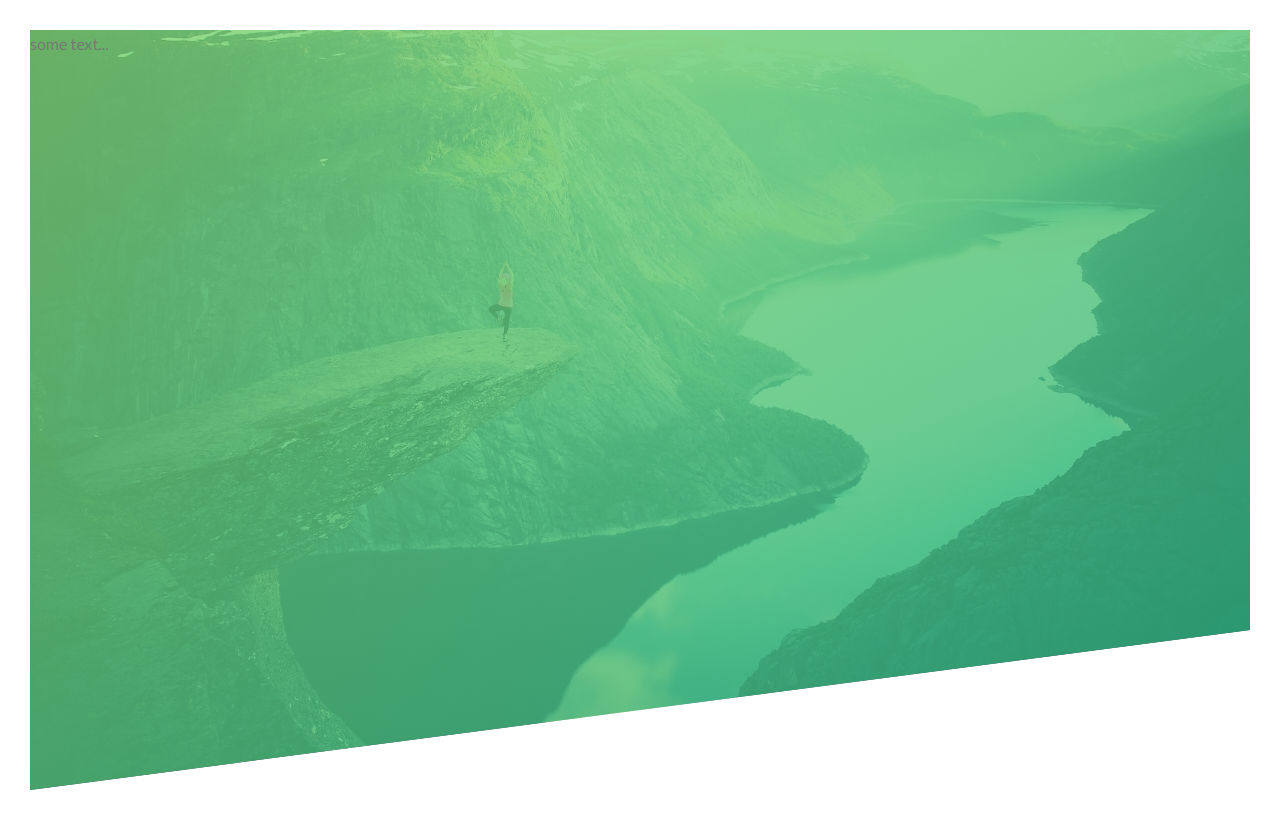
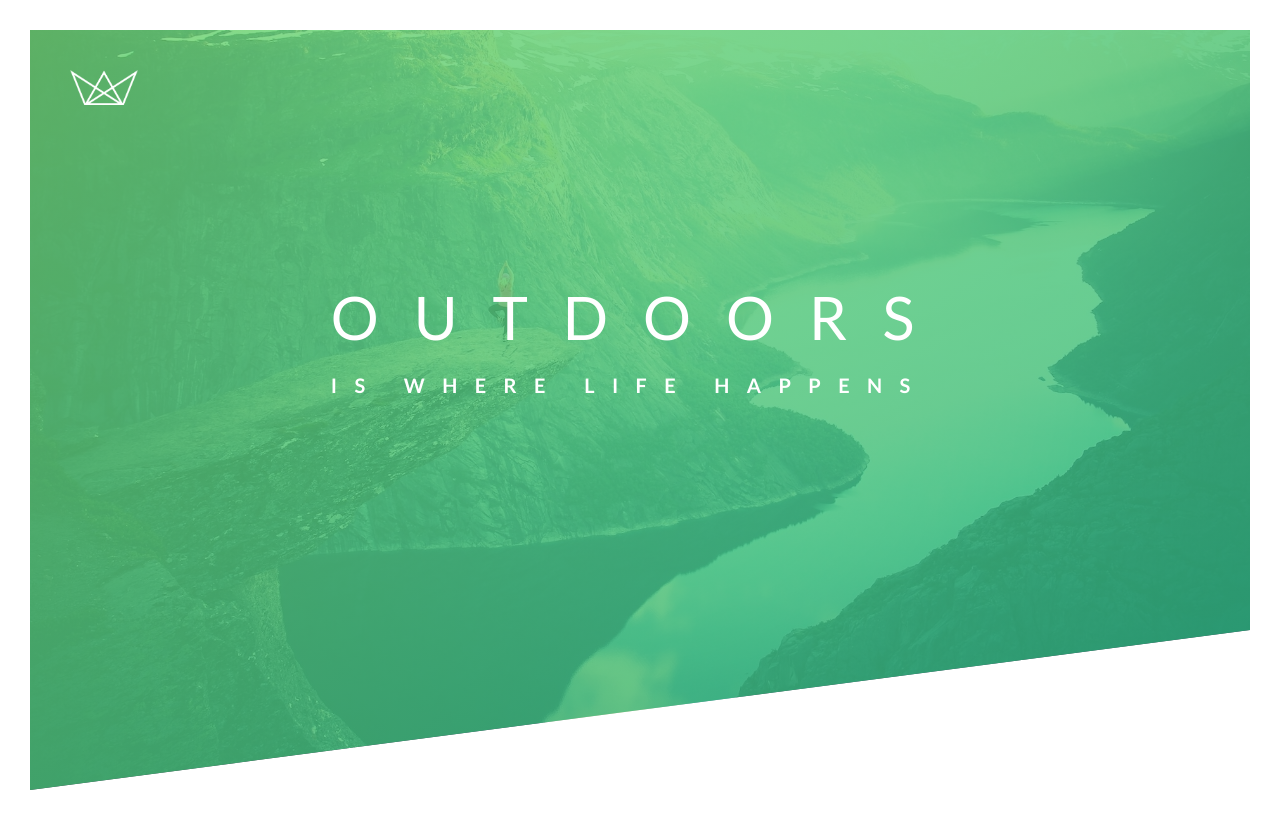
Before and after one commit to geppy00/NatoursProject, a plain HTML site: page index.html in a window 1280 px wide. Drawn offline with Linux system fonts and the light colour scheme.

Commit message:
Aggiunto il titolo iniziale

```diff
--- a/css/style.css
+++ b/css/style.css
@@ -22,8 +22,45 @@ body {
 
 .header {
     height: 95vh;
-    background-image: linear-gradient(to right bottom, rgba(126, 213, 111, 0.8), rgba(40, 180, 131, 0.8)) , url(../img/hero.jpg);
+    background-image: linear-gradient(to right bottom, rgba(110, 213, 111, 0.8), rgba(40, 180, 131, 0.8)) , url(../img/hero.jpg);
     background-size: cover;
     background-position: top;
     clip-path: polygon(0 0, 100% 0, 100% 75vh, 0 100%);
+    position: relative;
 }
+
+.text-box {
+    position: absolute;
+    top: 40%;
+    left: 50%;
+    transform: translate(-50%, -50%);
+}
+
+.logo-box {
+    position: absolute;
+    top: 40px;
+    left: 40px;
+}
+
+.logo {
+    height: 35px;
+}
+
+.heading-primary {
+    color: #fff;
+    text-transform: uppercase;
+}
+
+.heading-primary-main {
+    display: block;
+    font-size: 60px;
+    font-weight: 400;
+    letter-spacing: 35px;
+}
+
+.heading-primary-sub {
+    display: block;
+    font-size: 20px;
+    font-weight: 700;
+    letter-spacing: 17.4px;
+}
--- a/index.html
+++ b/index.html
@@ -15,7 +15,16 @@
 
     <body>
         <header class="header">
-            some text...
+            <div class="logo-box">
+                <img src="img/logo-white.png" alt="Logo" class="logo">
+            </div>
+
+            <div class="text-box">
+                <h1 class="heading-primary">
+                    <span class="heading-primary-main">Outdoors</span>
+                    <span class="heading-primary-sub">is where life happens</span>
+                </h1>
+            </div>
         </header>
     </body>
 </html>
```
